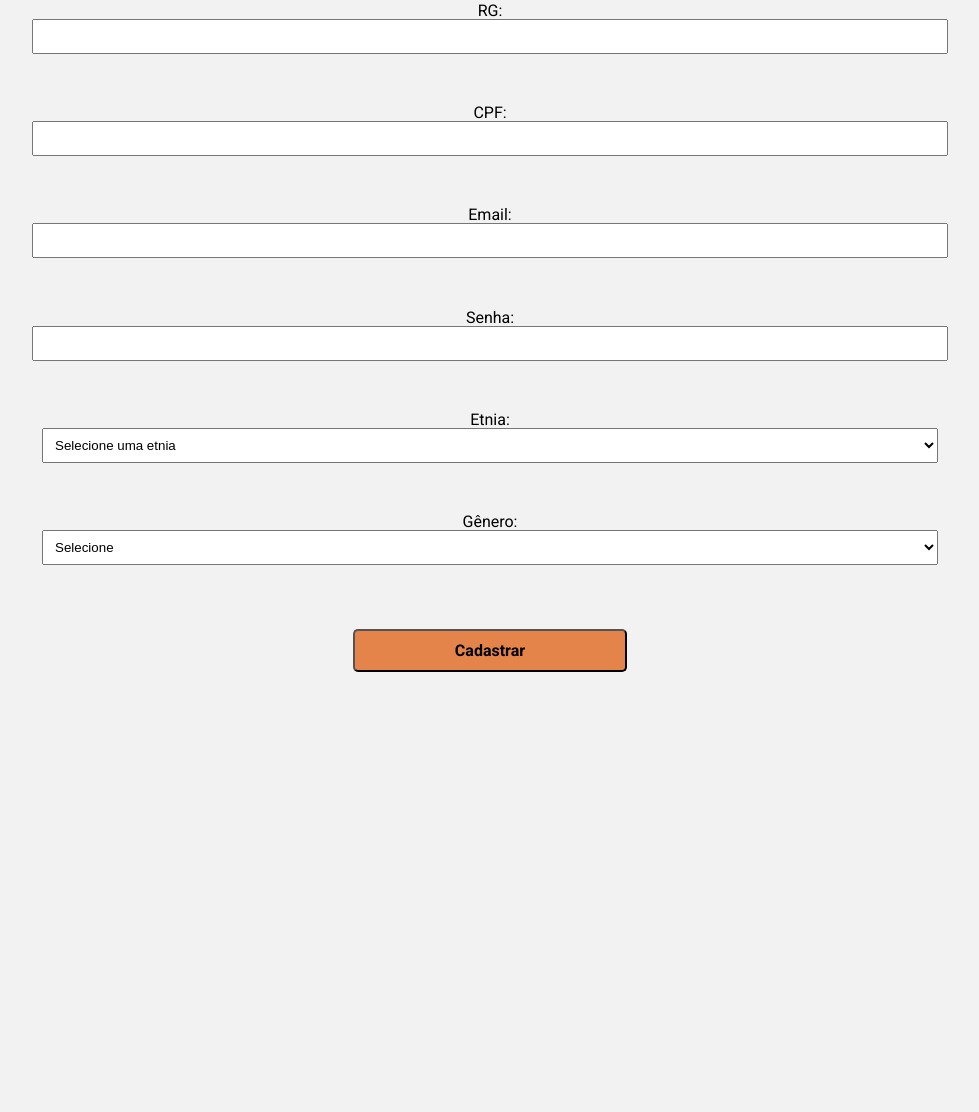
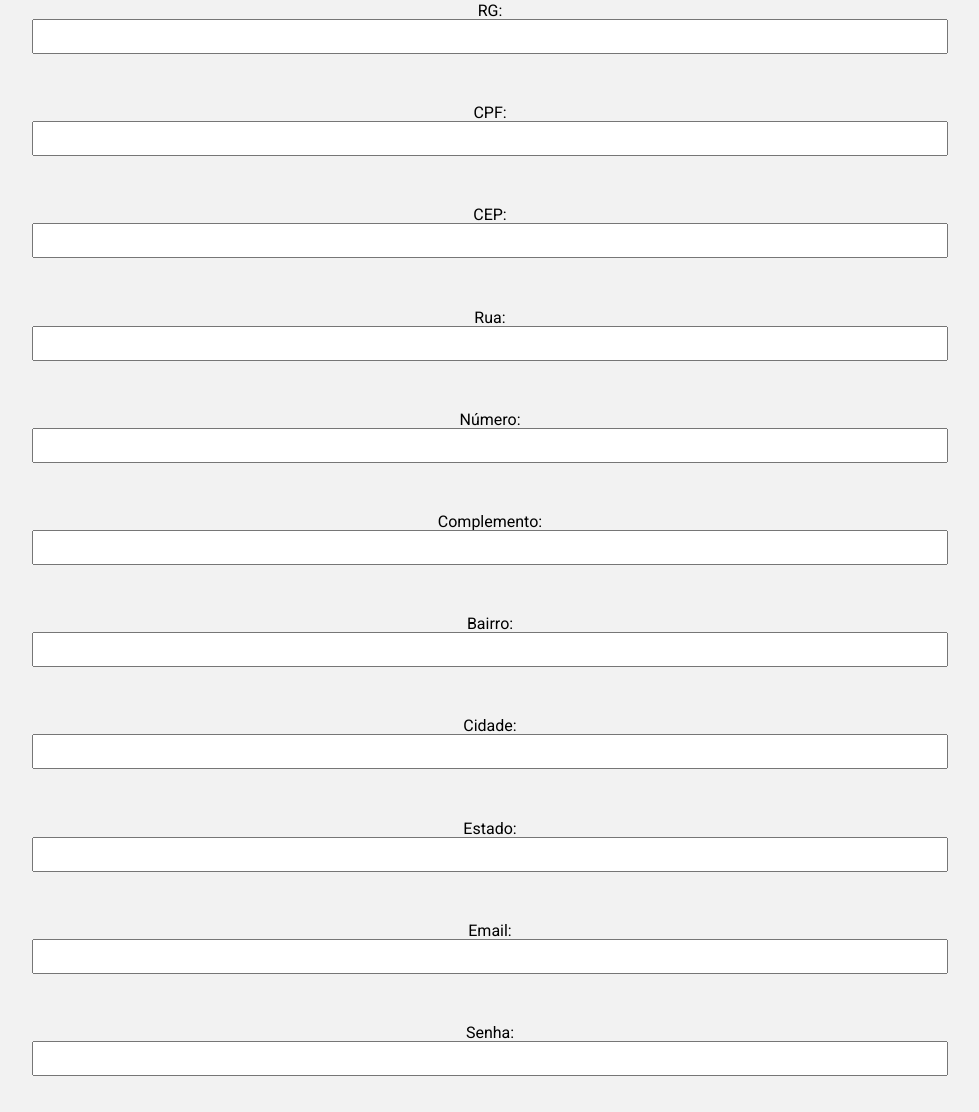
Before and after one commit to pablohcarmo/sosysters, a Spring Boot app: page /pages/cadastro.html in a window 1280 px wide. Shown: the part 691-1803 px from the top of the page, without its empty margins (150-1129 px from the left). Before the commit the page ends 1363 px from the top, so only its background shows below. Run offline with Spring Boot 4, Linux system fonts and the light colour scheme; data that the repository does not hold is empty.

Commit message:
feat: adicionar preenchimento automático de endereço via ViaCEP

```diff
--- a/src/main/resources/static/js/cadastro.js
+++ b/src/main/resources/static/js/cadastro.js
@@ -79,6 +79,35 @@ document.addEventListener('DOMContentLoaded', function() {
     carregarEtnia();
     carregarGenero();
 
+     // VIA CEP
+    document.getElementById("cep").addEventListener("blur", async function () {
+
+        const cep = this.value.replace(/\D/g, "");
+
+        if (cep.length !== 8) {
+            alert("CEP inválido");
+            return;
+        }
+
+        try {
+            const response = await fetch(`https://viacep.com.br/ws/${cep}/json/`);
+            const data = await response.json();
+
+            if (data.erro) {
+                alert("CEP não encontrado");
+                return;
+            }
+
+            document.getElementById("logradouro").value = data.logradouro;
+            document.getElementById("bairro").value = data.bairro;
+            document.getElementById("cidade").value = data.localidade;
+            document.getElementById("estado").value = data.uf;
+
+        } catch (error) {
+            console.error("Erro ao buscar CEP:", error);
+        }
+    });
+
     const formulario = document.getElementById('meuFormulario');
 
     formulario.addEventListener('submit', async function(event) {
--- a/src/main/resources/static/js/main.js
+++ b/src/main/resources/static/js/main.js
@@ -63,9 +63,6 @@ function prevSlide(id) {
     }
 }
 
-
-
-
 //JS CADASTRO
 const formulario = document.getElementById('meuFormulario');
 
--- a/src/main/resources/static/pages/cadastro.html
+++ b/src/main/resources/static/pages/cadastro.html
@@ -32,6 +32,27 @@
         <label class="texto-form" for="cpf">CPF:</label>
         <input type="text" id="cpf" name="cpf" required>
 
+         <label class="texto-form" for="cep">CEP:</label>
+        <input type="text" id="cep" name="cep" required>
+
+        <label class="texto-form" for="logradouro">Rua:</label>
+        <input type="text" id="logradouro" name="logradouro" required>
+
+        <label class="texto-form" for="numero">Número:</label>
+        <input type="text" id="numero" name="numero" required>
+
+        <label class="texto-form" for="complemento">Complemento:</label>
+        <input type="text" id="complemento" name="complemento" required>
+
+        <label class="texto-form" for="bairro">Bairro:</label>
+        <input type="text" id="bairro" name="bairro" required>
+
+        <label class="texto-form" for="cidade">Cidade:</label>
+        <input type="text" id="cidade" name="cidade" required>
+
+        <label class="texto-form" for="estado">Estado:</label>
+        <input type="text" id="estado" name="estado" required>
+
         <label class="texto-form" for="email">Email:</label>
         <input type="email" id="email" name="email" required>
 
```
